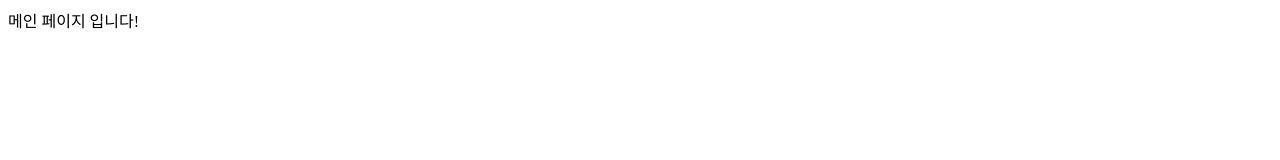
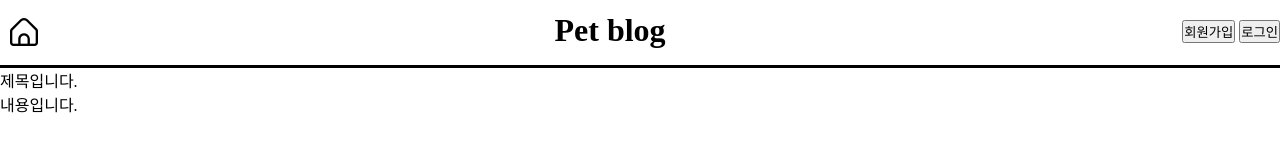
Before and after one commit to sunsurely/pet_blog, a website: page public/index.html in a window 1280 px wide. Drawn offline with nearby package versions, Linux system fonts and the light colour scheme.

Commit message:
test commit
this is test

```diff
--- a/public/index.html
+++ b/public/index.html
@@ -3,9 +3,30 @@
   <head>
     <meta charset="UTF-8" />
     <meta name="viewport" content="width=device-width, initial-scale=1.0" />
-    <title>pet_blog</title>
+    <link
+      rel="stylesheet"
+      href="https://cdn-uicons.flaticon.com/uicons-regular-rounded/css/uicons-regular-rounded.css"
+    />
+    <link rel="stylesheet" href="style.css" />
+    <title>Pet blog</title>
   </head>
   <body>
-    메인 페이지 입니다!
+    <div class="topIcon">
+      <i class="fi fi-rr-home" id="homeBtn" onclick="location.reload()"></i>
+    </div>
+    <div class="signBox">
+      <button class="signUpBtn">회원가입</button>
+      <button class="loginBtn"></i>로그인</button>
+    </div>
+    <header>
+      <h1 onclick="location.reload()">Pet blog</h1>
+    </header>
+
+    <div class="body">
+    </div>
+    <div calss="postBox">
+      <p>제목입니다.</p>
+      <p>내용입니다.</p>
+    </div>
   </body>
 </html>
--- a/public/style.css
+++ b/public/style.css
@@ -0,0 +1,54 @@
+* {
+  box-sizing: border-box;
+  margin: 0;
+  padding: 0;
+}
+
+header {
+  color: black;
+  height: 60px;
+  display: flex;
+  justify-content: center;
+  align-items: center;
+  padding: 30px 0;
+
+  background-position: center;
+  background-size: cover;
+}
+header h1 {
+  cursor: pointer;
+}
+
+.topIcon {
+  margin-top: 18px;
+  float: left;
+}
+
+#homeBtn {
+  margin-left: 10px;
+  font-size: 28px;
+  cursor: pointer;
+}
+
+.signBox {
+  margin-top: 20px;
+  float: right;
+}
+.signUpBtn {
+  cursor: pointer;
+}
+.loginBtn {
+  cursor: pointer;
+}
+
+.body {
+  margin-top: 5px;
+  border-style: solid none none none;
+}
+
+.postBox {
+  color: white;
+  margin-top: 20px;
+  margin-left: 100px;
+  margin-right: 100px;
+}
```
